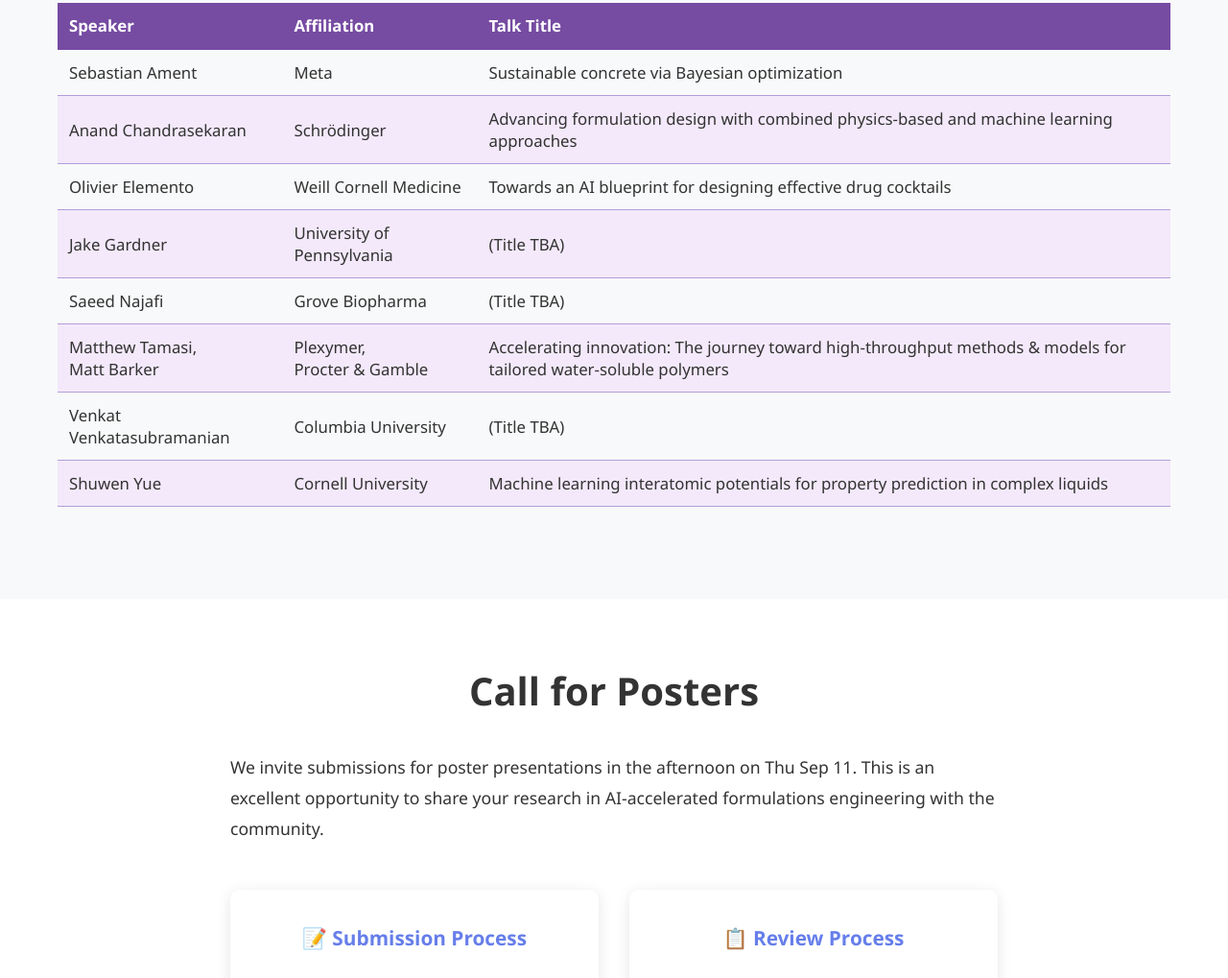
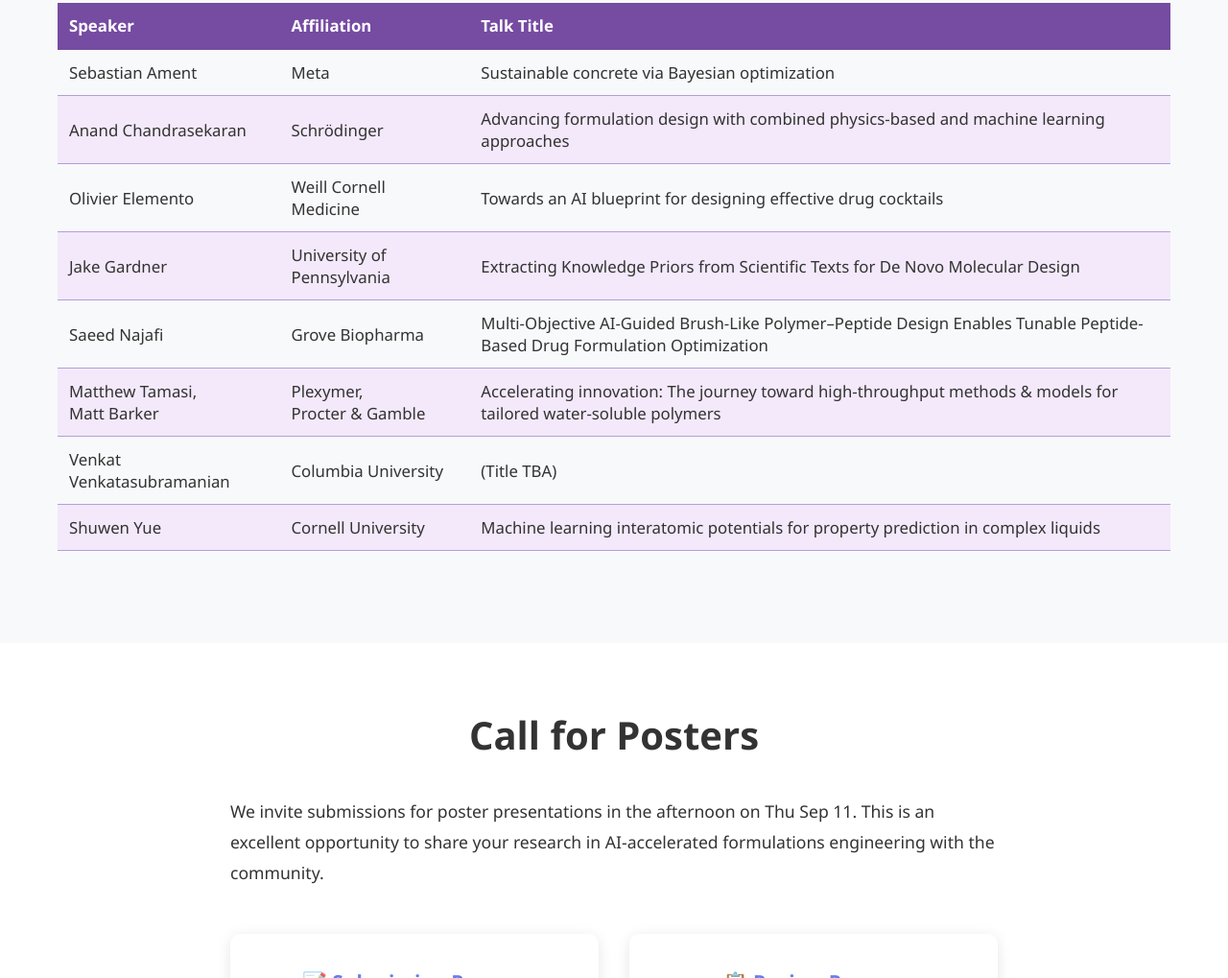
Before and after one commit to peter-i-frazier/cafe-workshop-website, a plain HTML site: page index.html in a window 1280 px wide. Shown: the part 2251-3270 px from the top of the page at 96% size. Drawn offline with Linux system fonts and the light colour scheme.

Commit message:
Adding talking titles

```diff
--- a/index.html
+++ b/index.html
@@ -451,12 +451,12 @@
             <tr>
               <td>Jake Gardner</td>
               <td>University of Pennsylvania</td>
-              <td>(Title TBA)</td>
+              <td>Extracting Knowledge Priors from Scientific Texts for De Novo Molecular Design</td>
             </tr>
             <tr>
               <td>Saeed Najafi</td>
               <td>Grove Biopharma</td>
-              <td>(Title TBA)</td>
+              <td>Multi-Objective AI-Guided Brush-Like Polymer–Peptide Design Enables Tunable Peptide-Based Drug Formulation Optimization</td>
             </tr>
             <tr>
 	      <td>Matthew Tamasi,<br>Matt Barker</td>
```
